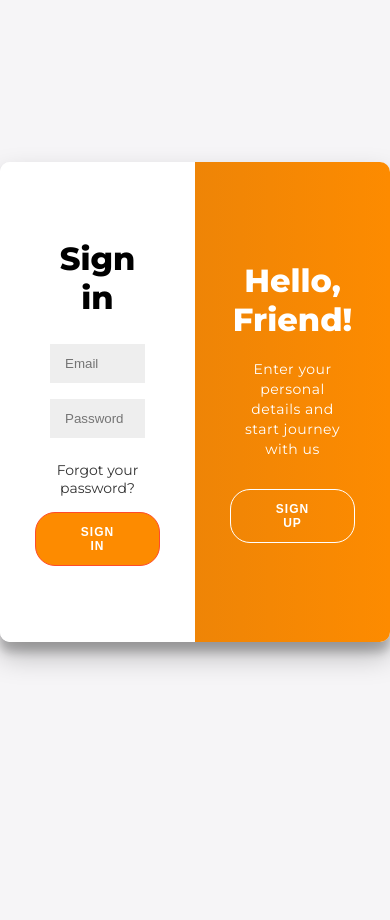
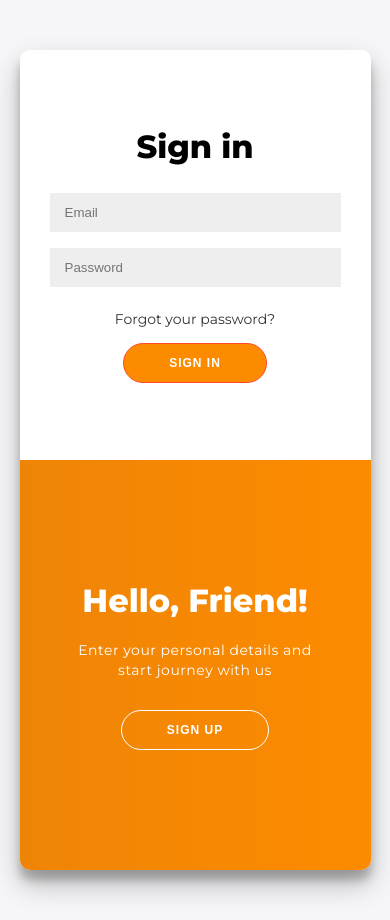
Before and after one commit to garg3133/JagratiWebApp, a Django app: page /accounts/ in a window 390 px wide. Before the commit the page ends 668 px from the top, so only its background shows below. Run offline with Django 3.2, Linux system fonts and the light colour scheme.

Commit message:
login page for small devices

```diff
--- a/Jagrati/static/accounts/style.css
+++ b/Jagrati/static/accounts/style.css
@@ -13,7 +13,7 @@ body {
 	flex-direction: column;
 	font-family: 'Montserrat', sans-serif;
 	height: 100vh;
-	margin: -20px 0 50px;
+	margin: -20px 0 20px;
 }
 
 h1 {
@@ -233,3 +233,86 @@ input {
 .social-container {
 	margin: 20px 0;
 }
+
+
+@media screen and (max-width: 900px) {
+    .container{
+        max-width: 90%;
+    }
+}
+
+@media screen and (max-width: 700px) {
+    form{
+        padding: 0 30px;
+	}
+	.radio-input-label1{
+		margin-right: 20px;
+	}
+}
+
+@media screen and (max-width: 600px) {
+	body{
+		height: auto;
+		margin: 50px 0;
+	}
+
+	form{
+        padding: 0 50px;
+	}
+
+	.radio-input-label1{
+		margin-right: 25px;
+	}
+
+    .container{
+        min-height: 770px;
+	}
+
+	.form-container {
+		left: 0;
+		width: 100%;
+	}
+
+	.sign-in-container {
+		top: 0;
+		height: 50%;
+	}
+
+	.container.right-panel-active .sign-in-container {
+		transform: translateY(100%);
+	}
+
+	.sign-up-container {
+		top: 0;
+		height: 50%;
+	}
+
+	.container.right-panel-active .sign-up-container {
+		transform: translateY(100%);
+	}
+
+	.overlay-container {
+		left: 0;
+		top: 50%;
+		height: 50%;
+		width: 100%;
+	}
+
+	.container.right-panel-active .overlay-container{
+		transform: translateY(-100%);
+	}
+}
+
+@media screen and (max-width: 425px) {
+	.container{
+        min-height: 820px;
+	}
+
+	form{
+        padding: 0 30px;
+	}
+
+	.radio-input-label1{
+		margin-right: 20px;
+	}
+}
```
